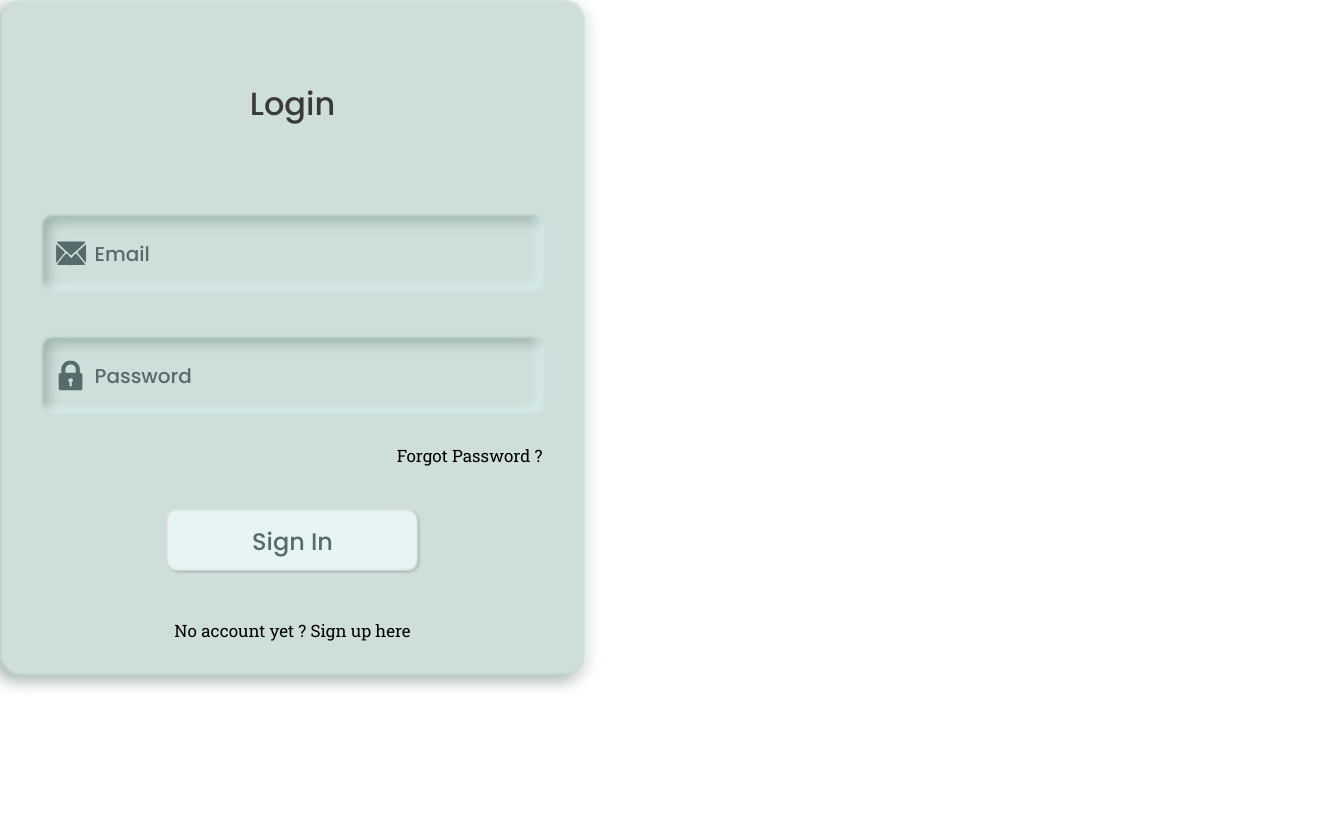
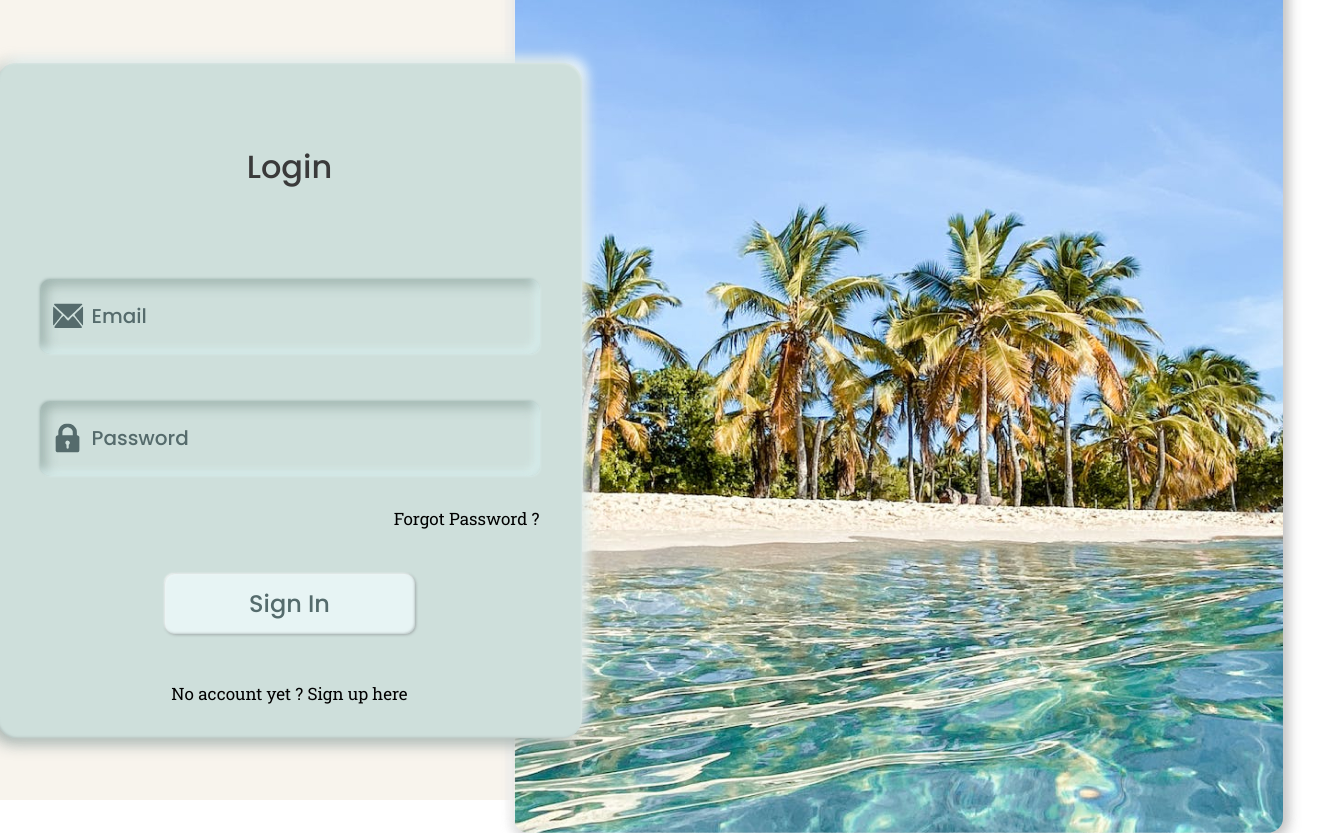
Before and after one commit to ruets/HeavenHaven, a React (Vite) app in the folder frontend/heaven-haven/: page / in a window 1280 px wide. Shown: the whole page, 1317 px wide, since content can reach past the window. Before the commit the page ends 800 px from the top, so only its background shows below. Built offline with nearby package versions, Linux system fonts and the light colour scheme.

Commit message:
Almost finished the styling of the login page. Mooving on the Routes and Links in React

```diff
--- a/frontend/heaven-haven/src/App.jsx
+++ b/frontend/heaven-haven/src/App.jsx
@@ -1,4 +1,4 @@
-import { LoginForm } from "./pages/Login/loginForm";
+import { LoginPage } from "./pages/Login/LoginPage";
 import "./assets/scss/style.scss";
 import "./app.scss";
 
@@ -6,7 +6,7 @@ function App() {
     return (
         <div className="App">
             {/* Header with nav elements */}
-            <LoginForm></LoginForm>
+            <LoginPage></LoginPage>
             {/* Router Outlet */}
             {/* Footer */}
         </div>
--- a/frontend/heaven-haven/src/assets/scss/base/_colors.scss
+++ b/frontend/heaven-haven/src/assets/scss/base/_colors.scss
@@ -5,3 +5,4 @@ $form-light: #cedfdb;
 $form-dark: #556b6c;
 $form-btn-bg: #e7f4f4;
 $form-btn-bg-light: #e7f4f4; // Color to replace
+$login-bg: #f8f4ed;
--- a/frontend/heaven-haven/src/pages/Login/loginForm.scss
+++ b/frontend/heaven-haven/src/components/LoginForm.scss
@@ -1,6 +1,9 @@
-@import "../../assets/scss/base/colors";
+@import "../assets/scss/base/colors";
 
 form.signup {
+    position: relative;
+    left: 34px;
+    z-index: 1;
     width: 585px;
     height: 675px;
     background: $form-light;
--- /dev/null
+++ b/frontend/heaven-haven/src/pages/Login/LoginPage.jsx
@@ -0,0 +1,12 @@
+import { LoginForm } from "../../components/LoginForm";
+import LoginImage from "../../assets/img/login-img.png";
+import "./loginPage.scss";
+
+export function LoginPage() {
+    return (
+        <div className="content">
+            <LoginForm></LoginForm>
+            <img src={LoginImage} alt="Island" className="login-img" />
+        </div>
+    );
+}
--- /dev/null
+++ b/frontend/heaven-haven/src/pages/Login/LoginPage.scss
@@ -0,0 +1,28 @@
+@import "../../assets/scss/base/colors";
+
+div.App {
+    background: $login-bg;
+    display: flex;
+    justify-content: center;
+    align-items: center;
+    z-index: -1;
+
+    div.content {
+        position: relative;
+        display: flex;
+        align-items: center;
+
+        img.login-img {
+            position: relative;
+            right: 34px;
+            border-radius: 15px;
+            z-index: 0;
+            box-shadow: -5px 5px 10px rgba(184, 184, 184, 0.2),
+                5px -5px 10px rgba(184, 184, 184, 0.2),
+                -5px -5px 10px rgba(250, 250, 250, 0.9),
+                5px 5px 13px rgba(184, 184, 184, 0.9),
+                inset 1px 1px 2px rgba(250, 250, 250, 0.3),
+                inset -1px -1px 2px rgba(184, 184, 184, 0.5);
+        }
+    }
+}
```
Also changed, not shown: frontend/heaven-haven/src/components/LoginForm.jsx (renamed from frontend/heaven-haven/src/pages/Login/loginForm.jsx, +3 -5 lines), frontend/heaven-haven/src/assets/img/login-img.png (added).
